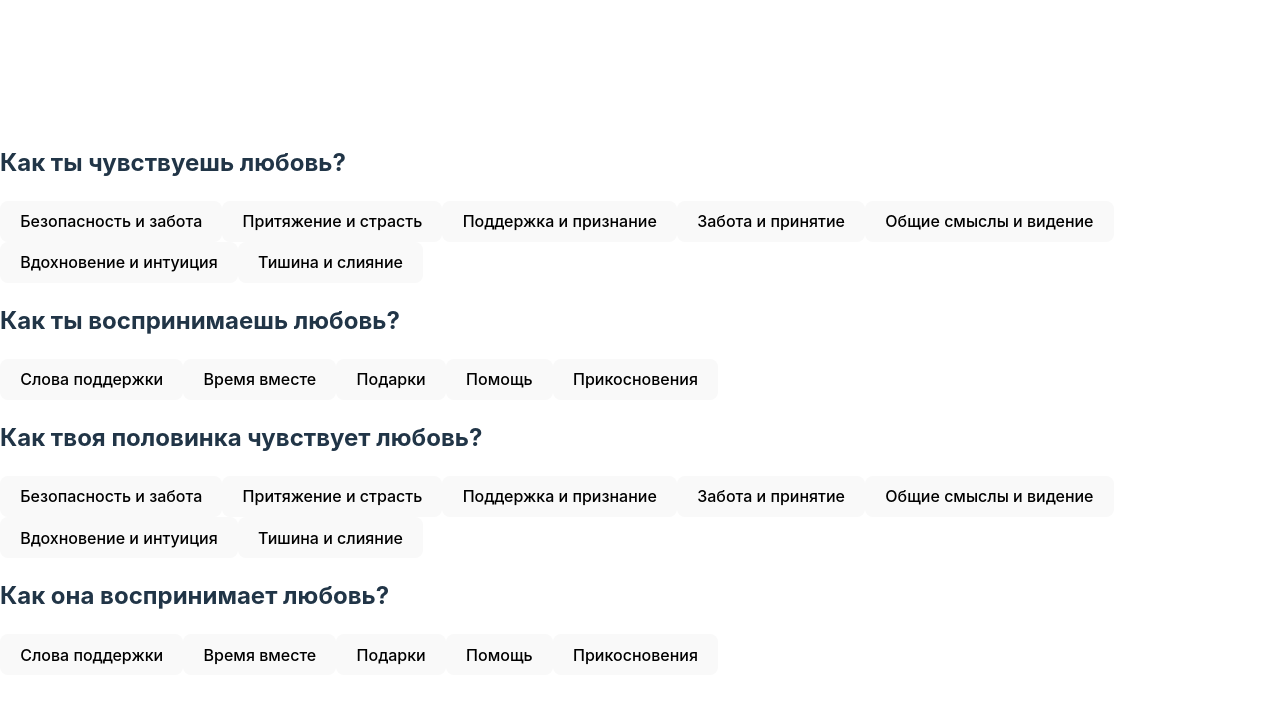
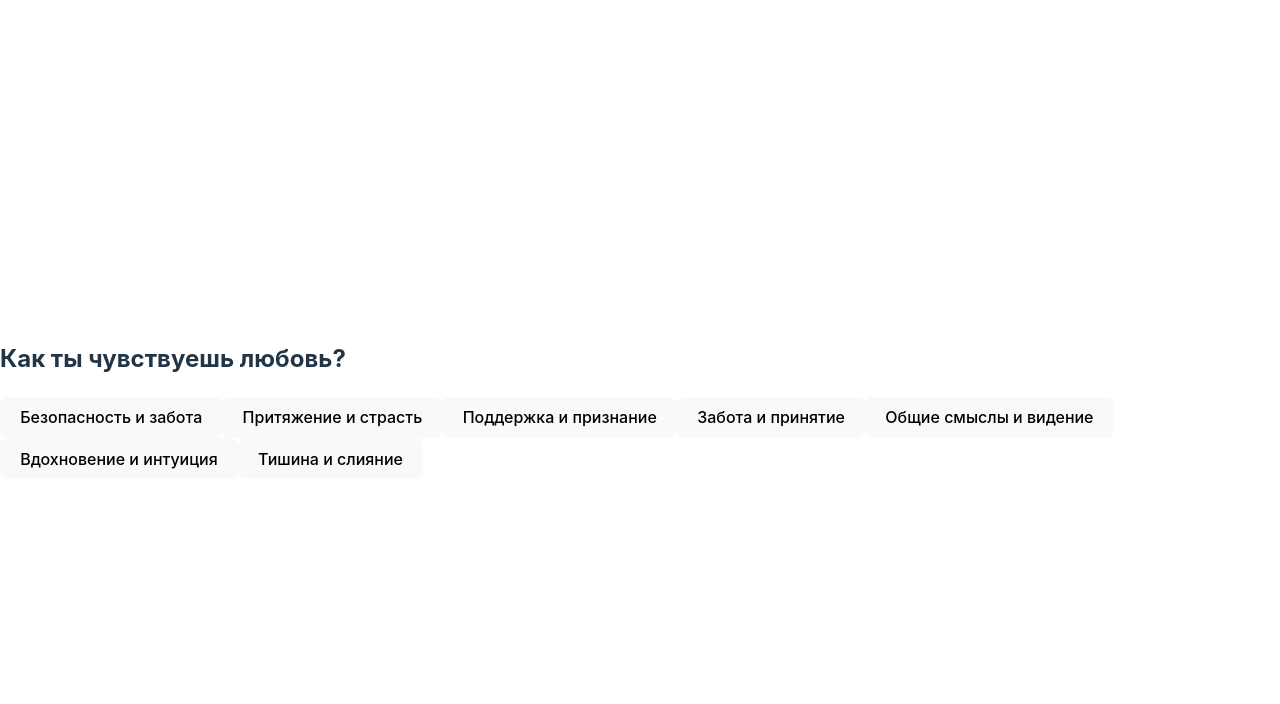
Before and after one commit to YuryReut/love-2-vows, a React (Vite) app: page / in a window 1280 px wide. Both pictures are taken after a click on the button "Начать". Shown: the top 704 px of the page. Built offline with nearby package versions, Linux system fonts and the light colour scheme.

Commit message:
Update App.tsx

```diff
--- a/src/react-app/App.tsx
+++ b/src/react-app/App.tsx
@@ -8,12 +8,10 @@ const startButtonText = "Начать";
 const copyrightText =
   "Сервис бесплатный. Основан на разработках non profit R&D проекта Now You Can See love и запатентованой программе Чакроскоп.";
 
-const q1 = "Как ты чувствуешь любовь?";
-const q2 = "Как ты воспринимаешь любовь?";
-const q3 = "Как твоя половинка чувствует любовь?";
-const q4 = "Как она воспринимает любовь?";
-
-const chakraOptions = [
+const questions = [
+  {
+    text: "Как ты чувствуешь любовь?",
+    options: [
       "Безопасность и забота",
       "Притяжение и страсть",
       "Поддержка и признание",
@@ -21,40 +19,74 @@ const chakraOptions = [
       "Общие смыслы и видение",
       "Вдохновение и интуиция",
       "Тишина и слияние"
-];
-
-const loveLanguages = [
+    ]
+  },
+  {
+    text: "Как ты воспринимаешь любовь?",
+    options: [
       "Слова поддержки",
       "Время вместе",
       "Подарки",
       "Помощь",
       "Прикосновения"
+    ]
+  },
+  {
+    text: "Как твоя половинка чувствует любовь?",
+    options: [
+      "Безопасность и забота",
+      "Притяжение и страсть",
+      "Поддержка и признание",
+      "Забота и принятие",
+      "Общие смыслы и видение",
+      "Вдохновение и интуиция",
+      "Тишина и слияние"
+    ]
+  },
+  {
+    text: "Как она воспринимает любовь?",
+    options: [
+      "Слова поддержки",
+      "Время вместе",
+      "Подарки",
+      "Помощь",
+      "Прикосновения"
+    ]
+  }
 ];
 
 export default function App() {
-  const [started, setStarted] = useState(false);
+  const [step, setStep] = useState(-1);
+  const [answers, setAnswers] = useState<string[]>([]);
+
+  const handleOptionClick = (value: string) => {
+    const newAnswers = [...answers];
+    newAnswers[step] = value;
+    setAnswers(newAnswers);
+    setStep(step + 1);
+  };
 
   return (
     <div className="flex flex-col items-center justify-center min-h-screen px-4 py-8 text-center">
-      {!started ? (
+      {step === -1 ? (
         <>
           <p className="text-lg max-w-xl mb-6 leading-relaxed">{welcomeText}</p>
           <button
-            onClick={() => setStarted(true)}
+            onClick={() => setStep(0)}
             className="px-6 py-2 bg-black text-white rounded-full hover:bg-gray-800 transition"
           >
             {startButtonText}
           </button>
           <p className="mt-10 text-xs text-gray-500 max-w-xs">{copyrightText}</p>
         </>
-      ) : (
-        <div className="space-y-8 max-w-xl w-full">
-          <div>
-            <h2 className="text-lg font-semibold mb-4">{q1}</h2>
+      ) : step < questions.length ? (
+        <div className="space-y-6 max-w-xl w-full">
+          <h2 className="text-lg font-semibold mb-4">{questions[step].text}</h2>
           <div className="flex flex-wrap justify-center gap-2">
-              {chakraOptions.map((text, idx) => (
+            {questions[step].options.map((text, idx) => (
               <button
                 key={idx}
+                onClick={() => handleOptionClick(text)}
                 className="px-4 py-2 bg-white border rounded-full hover:bg-gray-100"
               >
                 {text}
@@ -62,47 +94,15 @@ export default function App() {
             ))}
           </div>
         </div>
-
-          <div>
-            <h2 className="text-lg font-semibold mb-4">{q2}</h2>
-            <div className="flex flex-wrap justify-center gap-2">
-              {loveLanguages.map((text, idx) => (
-                <button
-                  key={idx}
-                  className="px-4 py-2 bg-white border rounded-full hover:bg-gray-100"
-                >
-                  {text}
-                </button>
-              ))}
-            </div>
-          </div>
-
-          <div>
-            <h2 className="text-lg font-semibold mb-4">{q3}</h2>
-            <div className="flex flex-wrap justify-center gap-2">
-              {chakraOptions.map((text, idx) => (
-                <button
-                  key={"p" + idx}
-                  className="px-4 py-2 bg-white border rounded-full hover:bg-gray-100"
-                >
-                  {text}
-                </button>
-              ))}
-            </div>
-          </div>
-
-          <div>
-            <h2 className="text-lg font-semibold mb-4">{q4}</h2>
-            <div className="flex flex-wrap justify-center gap-2">
-              {loveLanguages.map((text, idx) => (
-                <button
-                  key={"pl" + idx}
-                  className="px-4 py-2 bg-white border rounded-full hover:bg-gray-100"
-                >
-                  {text}
-                </button>
-              ))}
-            </div>
+      ) : (
+        <div className="text-gray-600 max-w-xl">
+          <h2 className="text-lg font-semibold mb-4">Как выразить свои чувства точнее</h2>
+          <div className="mb-6 p-4 border rounded">Рекомендации как сказать о своих чувствах</div>
+          <div className="mb-6 p-4 border rounded">Рекомендации как выразить свои чувства</div>
+          <div className="space-y-2 text-sm text-left">
+            <div>• Будь конкретной, избегай абстракций.</div>
+            <div>• Учитывай язык любви партнёра.</div>
+            <div>• Говори в моменте, не откладывай.</div>
           </div>
         </div>
       )}
```
Lines whose indentation alone changed are shown as unchanged.
